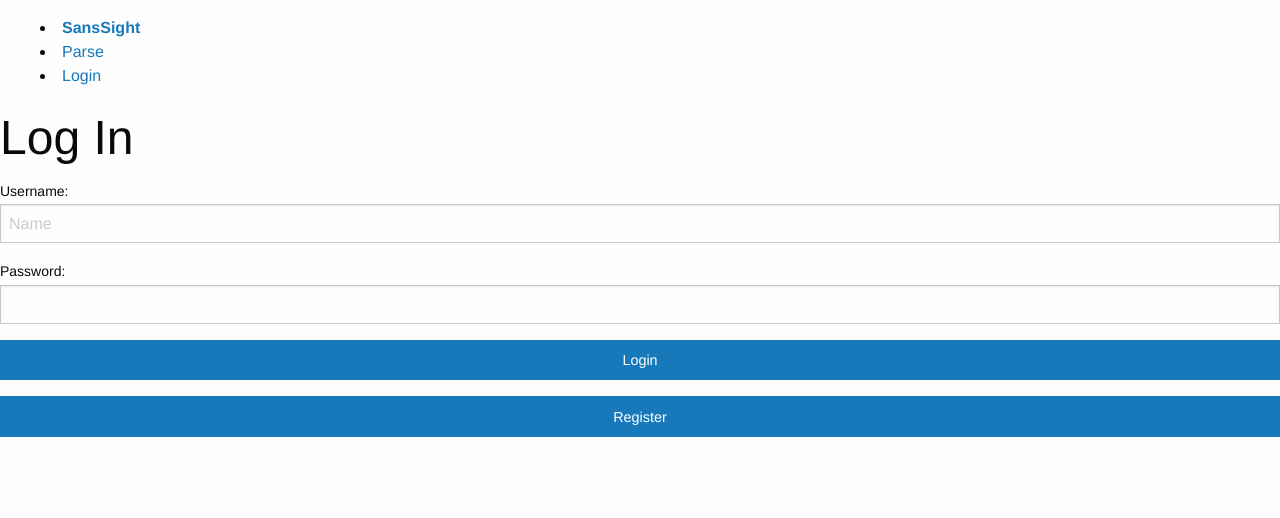
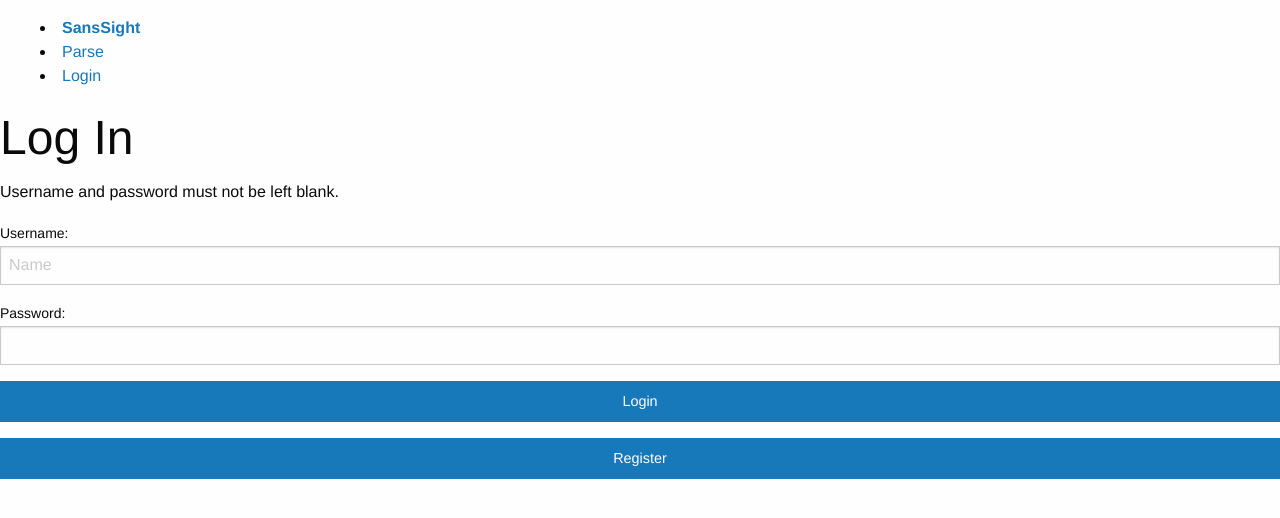
Before and after one commit to nightfire445/SanSight, a PHP site: page /login.php in a window 1280 px wide. Shown: the top 518 px of the page. Run offline with PHP 8.4, Linux system fonts and the light colour scheme; data that the repository does not hold is empty; some libraries are stand-ins or nearby versions.

Commit message:
username and password must not be left blank
Check to ensure input for registering is not blank for username and
password.

```diff
--- a/login.php
+++ b/login.php
@@ -23,8 +23,12 @@
   }
 
 
+  if($_POST['username'] == "" || $_POST['password'] == ""){
+     $msg = "Username and password must not be left blank.";
 
-  if(isset($_POST['register'])){
+  }
+
+  if(isset($_POST['register']) && $_POST['username'] != "" && $_POST['password'] != ""){
     echo "registering";
     //Hash the Salt and Raw Pass
     $raw_pass = $_POST['password'];
@@ -37,7 +41,7 @@
 
   }
 
-  if (isset($_POST['login']) || isset($_POST['register']) && isset($_POST['password'])){
+  if (isset($_POST['login']) || isset($_POST['register']) && isset($_POST['password']) ){
     //Obtain User's Salt
     $select_salt = $dbconn->prepare("SELECT salt FROM users WHERE username = :username");
     $select_salt->execute(array(':username' => $_POST['username']));
```
